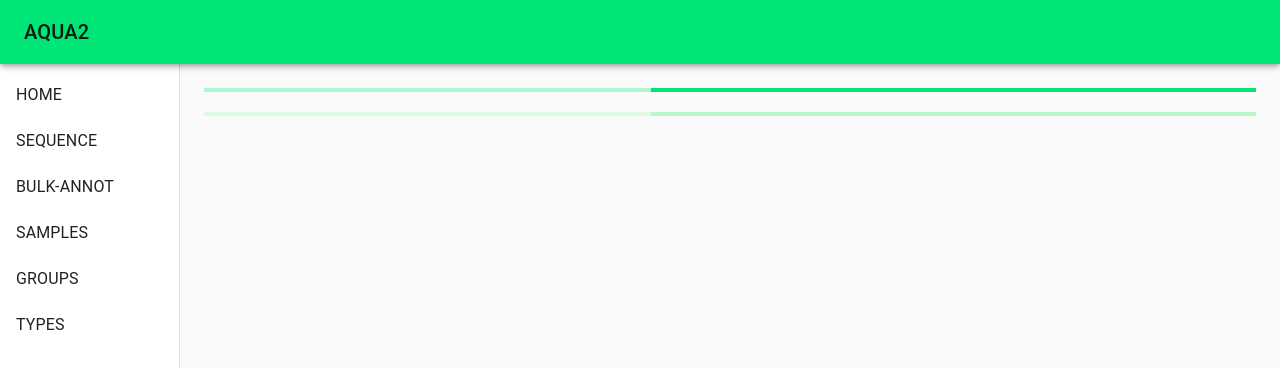
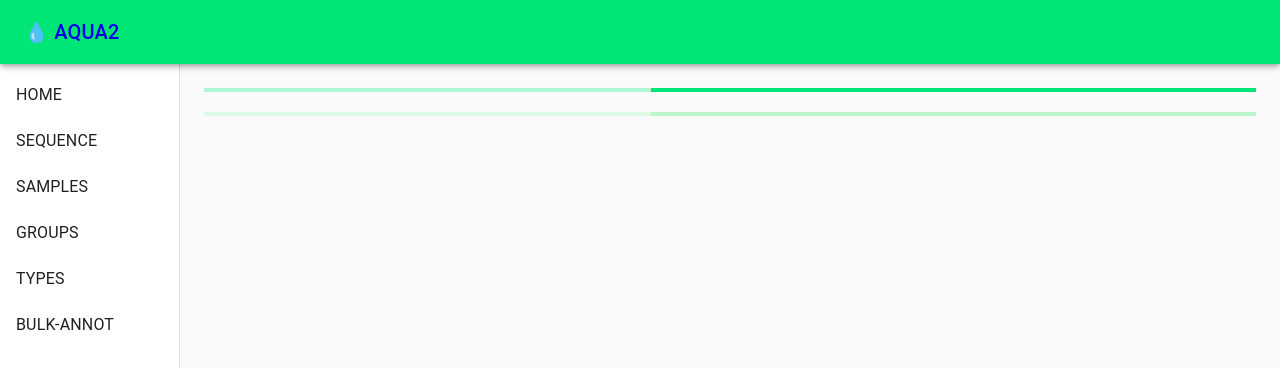
Before and after one commit to spriggsy83/AQUA2, a React (Create React App) app in the folder aqua2-react-fe/: page /Sequences in a window 1280 px wide. Shown: the top 368 px of the page. Built offline with nearby package versions, Linux system fonts and the light colour scheme; no server answers.

Commit message:
Prettied a little

```diff
--- a/aqua2-react-fe/src/components/MainMenu.js
+++ b/aqua2-react-fe/src/components/MainMenu.js
@@ -31,8 +31,8 @@ const styles = theme => ({
         flexGrow: 1,
         padding: theme.spacing.unit * 3
     },
-    toolbar: theme.mixins.toolbar,
-/*    listItem: {
+    toolbar: theme.mixins.toolbar
+    /*    listItem: {
         "&:hover": {
             backgroundColor: theme.palette.secondary.main + " !important"
         }
@@ -49,7 +49,16 @@ class SideMenu extends Component {
                 <AppBar position="fixed" className={classes.appBar}>
                     <Toolbar>
                         <Typography variant="h6" color="inherit" noWrap>
-                            AQUA2
+                            <Link
+                                className={classes.link}
+                                to="/"
+                                style={{ textDecoration: "none" }}
+                            >
+                                <span role="img" aria-labelledby="AQUA2">
+                                    💧
+                                </span>{" "}
+                                AQUA2
+                            </Link>
                         </Typography>
                     </Toolbar>
                 </AppBar>
@@ -65,20 +74,17 @@ class SideMenu extends Component {
                         {[
                             { label: "HOME", link: "/" },
                             { label: "SEQUENCE", link: "/Sequences" },
-                            { label: "BULK-ANNOT", link: "/BulkAnnot" },
                             { label: "SAMPLES", link: "/Samples" },
                             { label: "GROUPS", link: "/SeqGroups" },
-                            { label: "TYPES", link: "/SeqTypes" }
+                            { label: "TYPES", link: "/SeqTypes" },
+                            { label: "BULK-ANNOT", link: "/BulkAnnot" }
                         ].map((option, index) => (
                             <Link
                                 to={option.link}
                                 style={{ textDecoration: "none" }}
                                 key={option.label + "-link"}
                             >
-                                <ListItem
-                                    button
-                                    className={classes.listItem}
-                                >
+                                <ListItem button className={classes.listItem}>
                                     <ListItemText primary={option.label} />
                                 </ListItem>
                             </Link>
--- a/aqua2-react-fe/src/components/Samples.js
+++ b/aqua2-react-fe/src/components/Samples.js
@@ -6,22 +6,12 @@ import { connect } from "react-redux";
 import { getSamples } from "../actions/samples_actions.js";
 
 class ListSamples extends Component {
-	constructor() {
-		super();
-		this.state = {
-			loaded: false,
-			samples: []
-		};
+	componentDidMount() {
+		if (!this.props.loaded) {
+			// Get initial data
+			this.props.getSamples();
+		}
 	}
-
-	componentDidMount() {
-		this.getData();
-	}
-
-	// Get initial data
-	getData = () => {
-		this.props.getSamples();
-	};
 
 	render() {
 		const { samples, loaded } = this.props;
@@ -80,8 +70,6 @@ class ListSamples extends Component {
 	}
 }
 
-//export default ListSamples;
-
 /**
  * allows us to call our application state from props
  */
```
